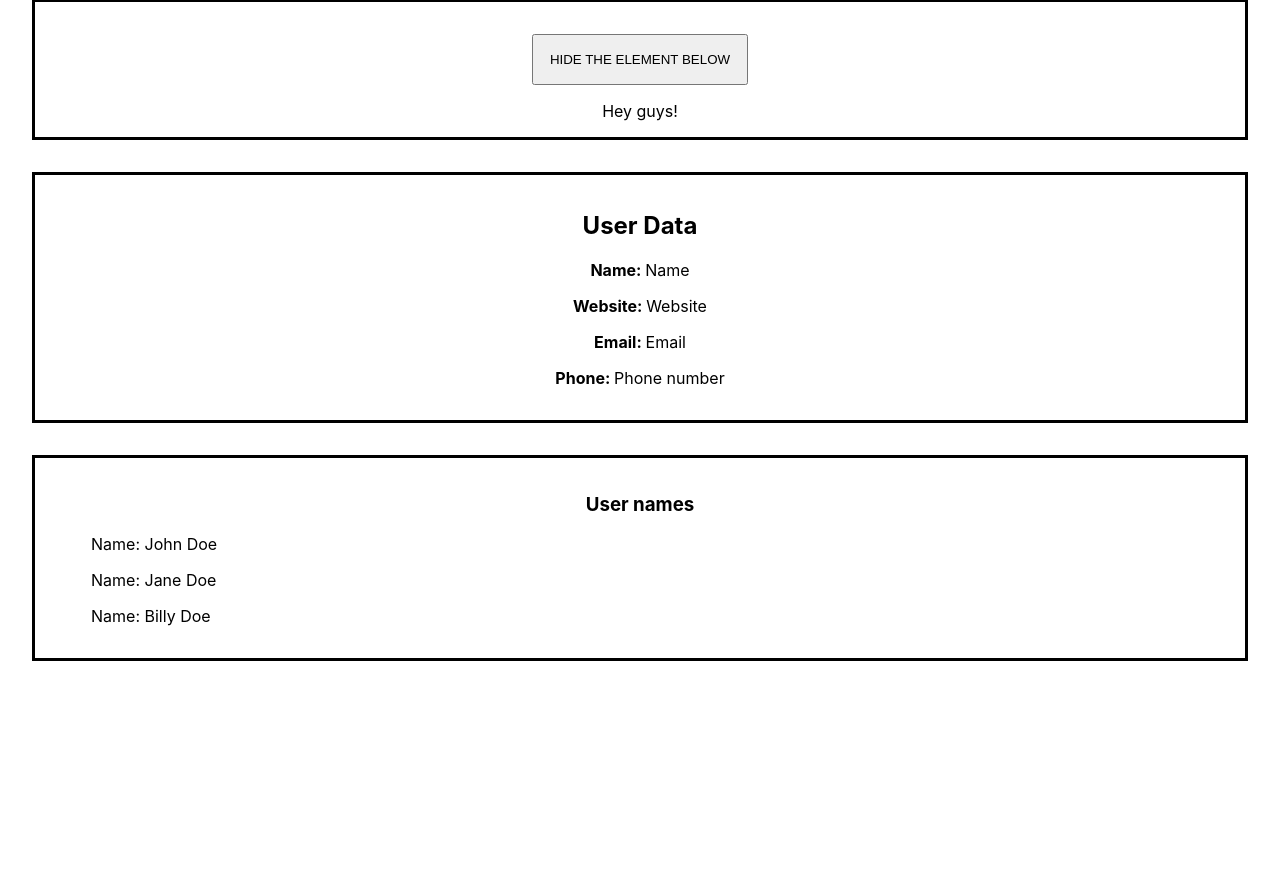
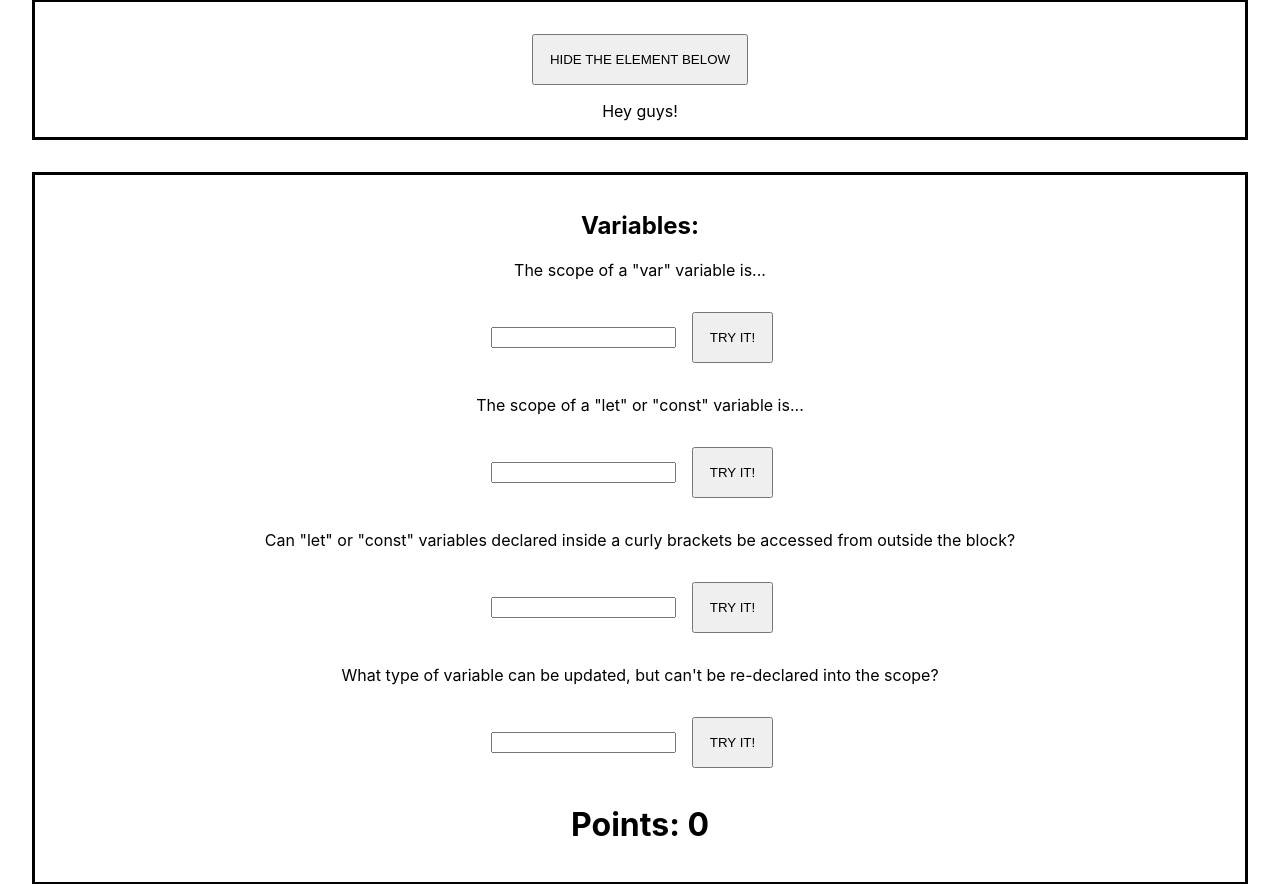
Before and after one commit to mylenavendramini/react-apps, a React (Create React App) app: page / in a window 1280 px wide. Shown: the part 437-1321 px from the top of the page. Before the commit the page ends 1130 px from the top, so only its background shows below. Built offline with nearby package versions, Linux system fonts and the light colour scheme; no server answers.

Commit message:
variables

```diff
--- a/src/App.js
+++ b/src/App.js
@@ -4,6 +4,7 @@ import DisplayArray from "./components/display array/displayArray";
 import FetchData from "./components/fetchData/fetchData";
 
 import ToggleButton from "./components/toggle button/toggleButton";
+import Variables from "./components/variables/variables";
 
 function App() {
   return (
@@ -16,6 +17,7 @@ function App() {
       </a>
       <Counter />
       <ToggleButton />
+      <Variables />
       <FetchData />
       <DisplayArray />
     </div>
--- /dev/null
+++ b/src/components/variables/variables.jsx
@@ -0,0 +1,110 @@
+import { useRef, useState } from "react";
+
+const Variables = () => {
+  // The user have to answer corret. If it's corrent, go to the next question. If it's not, alert.
+  let [points, setPoints] = useState(0);
+  const inputRefA = useRef(null);
+  const inputRefB = useRef(null);
+  const inputRefC = useRef(null);
+  const inputRefD = useRef(null);
+
+  function handleClickA() {
+    let answer = inputRefA.current.value;
+
+    if (answer === "functional" || answer === "global") {
+      alert("Right answer!");
+      points += 1;
+      console.log("Points: " + points);
+      setPoints(points);
+      answer = "oi";
+    } else {
+      alert("Wrong answer! It's functional/global!");
+      points -= 1;
+      //   console.log("Points: " + points);
+      answer = "oi";
+    }
+  }
+  function handleClickB() {
+    let answer = inputRefB.current.value;
+
+    if (answer === "block") {
+      alert("Right answer!");
+      points += 1;
+      console.log("Points: " + points);
+      setPoints(points);
+    } else {
+      alert("Wrong answer! It's block!");
+      //   points -= 1;
+      console.log("Points: " + points);
+    }
+  }
+
+  function handleClickC() {
+    let answer = inputRefC.current.value;
+
+    if (answer === "no") {
+      alert("Right answer! Because they are block scope!");
+      points += 1;
+      console.log("Points: " + points);
+      setPoints(points);
+    } else {
+      alert("Wrong answer! Let and const are block scope!");
+      //   points -= 1;
+      console.log("Points: " + points);
+    }
+  }
+
+  function handleClickD() {
+    let answer = inputRefD.current.value;
+
+    if (answer === "let") {
+      alert("Right answer!");
+      points += 1;
+      console.log("Points: " + points);
+      setPoints(points);
+    } else {
+      alert("Wrong answer! It's the let variable!");
+      //   points -= 1;
+      console.log("Points: " + points);
+    }
+  }
+  let totalPoints = points;
+  localStorage.setItem("points", totalPoints);
+
+  return (
+    <div className="container">
+      <h2>Variables: </h2>
+
+      <label htmlFor="">
+        <p>The scope of a "var" variable is...</p>
+      </label>
+      <input type="text" name="answer" ref={inputRefA} />
+      <button onClick={handleClickA}>Try it!</button>
+      <label htmlFor="">
+        <p>The scope of a "let" or "const" variable is...</p>
+      </label>
+      <input type="text" name="answer" ref={inputRefB} />
+      <button onClick={handleClickB}>Try it!</button>
+      <label htmlFor="">
+        <p>
+          Can "let" or "const" variables declared inside a curly brackets be
+          accessed from outside the block?
+        </p>
+      </label>
+      <input type="text" name="answer" ref={inputRefC} />
+      <button onClick={handleClickC}>Try it!</button>
+      <label htmlFor="">
+        <p>
+          What type of variable can be updated, but can't be re-declared into
+          the scope?
+        </p>
+      </label>
+      <input type="text" name="answer" ref={inputRefD} />
+      <button onClick={handleClickD}>Try it!</button>
+
+      <h1>Points: {points}</h1>
+    </div>
+  );
+};
+
+export default Variables;
```
